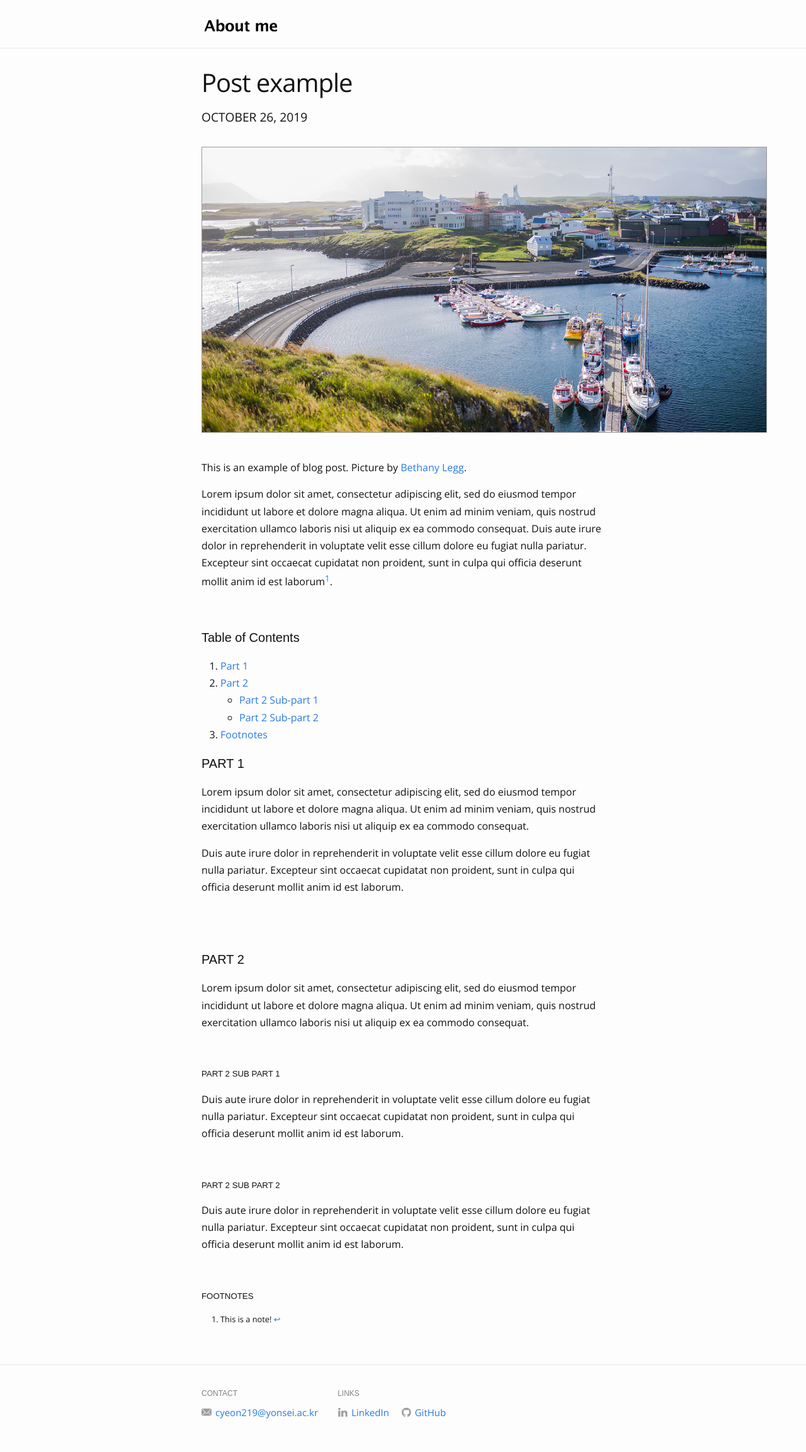
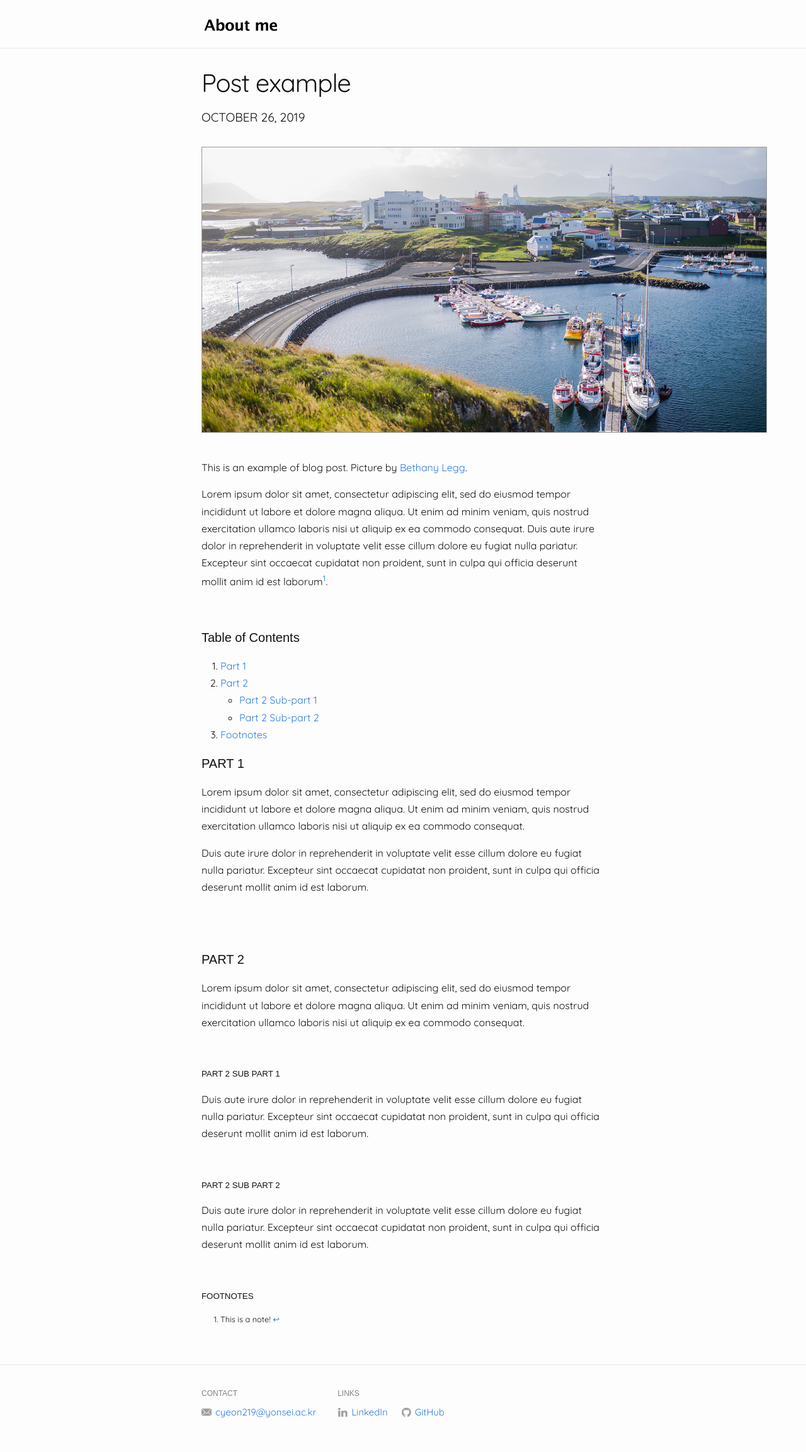
Before and after one commit to eliottvincent/bay, a Jekyll site: the page built from _posts/2019-10-26-example-of-blog-post.md, in a window 1280 px wide. Shown: the whole page at 63% size. Built offline with Jekyll 4.4.1, drawn with Linux system fonts in a browser that asks for light colours.

Commit message:
Update main.scss

```diff
--- a/assets/css/main.scss
+++ b/assets/css/main.scss
@@ -4,12 +4,12 @@
 
 @charset "utf-8";
 
-@import url('https://fonts.googleapis.com/css2?family=Open+Sans:ital,wght@0,300;0,500;1,300&display=swap');
+@import url('https://fonts.googleapis.com/css2?family=Open+Sans:ital,wght@0,300;0,500;1,300&family=Quicksand&display=swap');
 
 // Our variables
 $base-url: "{{ site.baseurl }}";
 
-$base-font-family: 'Open Sans', Helvetica, Charter, Georgia, Arial, sans-serif;
+$base-font-family: 'Quicksand', Helvetica, Charter, Georgia, Arial, sans-serif;
 $base-font-size: 16px;
 $small-font-size: $base-font-size * 0.875;
 $base-line-height: 1.7;
```
